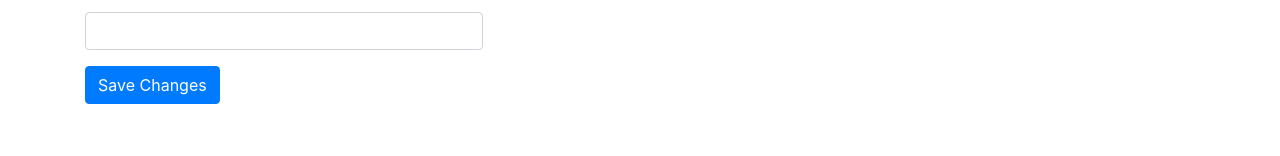
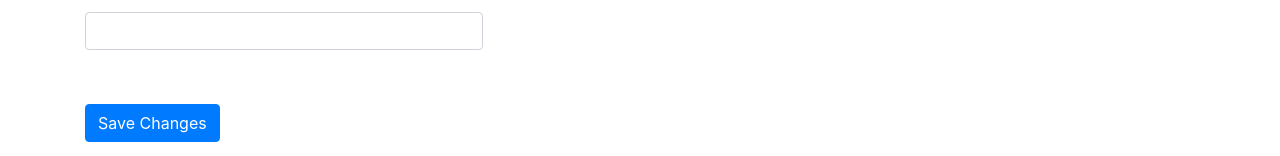
Before and after one commit to kursatcoskun/kanban-board, a React (Create React App) app: page /task/detail/1 in a window 1280 px wide. Shown: the part 159-315 px from the top of the page. Built offline with nearby package versions, Linux system fonts and the light colour scheme; no server answers; sample sign-in values are in the browser's storage; what redux-immutable-state-invariant would draw is missing.

Commit message:
added draft js

```diff
--- a/package.json
+++ b/package.json
@@ -8,6 +8,7 @@
     "@testing-library/user-event": "^7.1.2",
     "antd": "^4.7.3",
     "bootstrap": "^4.5.2",
+    "draft-js": "^0.11.7",
     "prettier": "^2.1.2",
     "prop-types": "^15.7.2",
     "react": "^16.13.1",
--- a/src/containers/task/components/organismsTaskDetail.js
+++ b/src/containers/task/components/organismsTaskDetail.js
@@ -1,4 +1,4 @@
-import React, { useEffect } from "react";
+import React, { useEffect, useState } from "react";
 import Container from "reactstrap/es/Container";
 import Row from "reactstrap/es/Row";
 import Col from "reactstrap/es/Col";
@@ -12,9 +12,15 @@ import Input from "reactstrap/es/Input";
 import { useForm } from "react-hook-form";
 import Form from "reactstrap/es/Form";
 import { Button } from "reactstrap";
+import "draft-js/dist/Draft.css";
+import { Editor, EditorState } from "draft-js";
 
 const OrganismsTaskDetail = (props) => {
-  const { register, handleSubmit, errors, control, setValue } = useForm();
+  const { register, handleSubmit, errors, setValue } = useForm();
+
+  const [editorState, setEditorState] = useState(() =>
+    EditorState.createEmpty()
+  );
 
   let { id } = useParams();
 
@@ -27,12 +33,15 @@ const OrganismsTaskDetail = (props) => {
     if (props.issueDetails) {
       setValue("assignee", props.issueDetails.assignee.id);
       setValue("taskTitle", props.issueDetails.description);
+      setEditorState(() => EditorState.createWithText(props.issueDetails.details));
     }
   }, [props.issueDetails]);
 
   const submitForm = (formData) => {
     console.log(formData);
   };
+
+  const onChange = () => {};
 
   return (
     <div>
@@ -78,6 +87,17 @@ const OrganismsTaskDetail = (props) => {
                       <span role="alert">Mandatory Field</span>
                     )}
                   </FormGroup>
+                  <FormGroup>
+                    <Editor
+                      editorState={editorState}
+                      name="details"
+                      invalid={!!errors.details}
+                      innerRef={register({
+                        required: true,
+                      })}
+                      onChange={setEditorState}
+                    />
+                  </FormGroup>
                 </Form>
               </Col>
             </Row>
--- a/src/index.js
+++ b/src/index.js
@@ -10,6 +10,7 @@ import initialState from "./state/initialState";
 import { Provider } from "react-redux";
 import "antd/dist/antd.css";
 import "./utils/tokenInterceptor";
+import "draft-js/dist/Draft.css";
 
 const store = configureStore(initialState);
 
```
Also changed, not shown: 1 other file (tests, documents, lock files or other folders).
